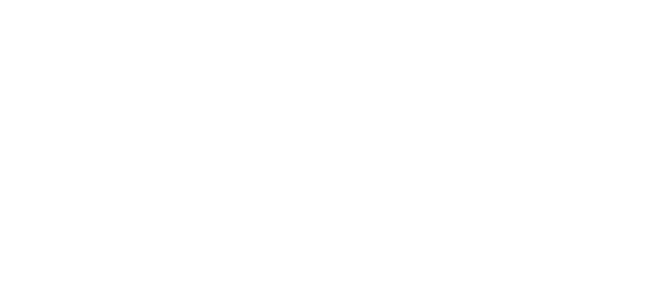
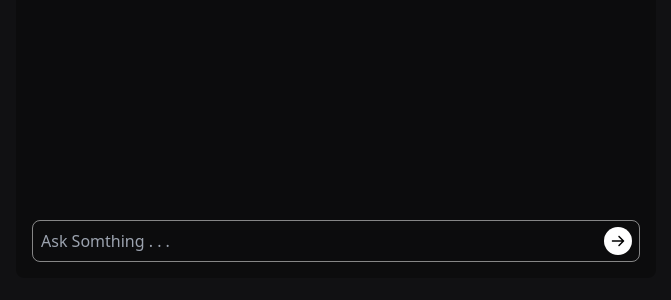
Before and after one commit to AK1-Arwstr-acct/RoadMap, a Nuxt app: page /chat-poc in a window 1280 px wide. Before the commit this address had no page. Shown: the part 474-774 px from the top of the page, without its empty margins (304-975 px from the left). Built offline with nearby package versions, Linux system fonts and the light colour scheme.

Commit message:
chat POC

```diff
--- a/components/pages/log-in/LogInByEmail.vue
+++ b/components/pages/log-in/LogInByEmail.vue
@@ -50,8 +50,8 @@
           type="submit"
           class="w-full disabled:bg-opacity-60 bg-[#8380FF] text-white rounded-lg font-medium p-3 flex text-xl gap-2 justify-center items-center"
         >
+          Log in
           <BaseSpinner v-if="isSubmitting" color="#FFFFFF" />
-          Log in
         </button>
         <button
           type="submit"
@@ -76,7 +76,8 @@
 <script setup lang="ts">
 const emits = defineEmits(["login", "reset"]);
 
-// const { api } = useApi();
+const { api } = useApi();
+const { showToast } = useToast();
 
 const isPassword = ref<boolean>(true);
 const isSubmitting = ref<boolean>(false);
@@ -87,8 +88,25 @@ const userData = ref({
 
 const onSubmit = async () => {
   try {
+    isSubmitting.value = true;
+    const response = await api.post("/v1/login", {
+      email: userData.value.email,
+      password: userData.value.password,
+    });
+    if (response) {
+      const token = useCookie("token", {
+        maxAge: 3600,
+      });
+      token.value = JSON.stringify(response.data.token);
+    }
     emits("login", userData.value);
-  } catch (error) {}
+  } catch (error) {
+    showToast(error.message, {
+      type: "warning",
+    });
+  } finally {
+    isSubmitting.value = false;
+  }
 };
 
 const reset = () => {
--- a/components/pages/sign-up/CreateAccount.vue
+++ b/components/pages/sign-up/CreateAccount.vue
@@ -71,9 +71,10 @@
           @click="onSubmit"
           type="submit"
           :disabled="isDisable"
-          class="cursor-pointer disabled:opacity-70 w-full text-xl bg-[#8380FF] text-[#F3F3F3] rounded-lg font-semibold py-3 transition-all ease-in-out duration-200"
+          class="cursor-pointer disabled:opacity-70 w-full text-xl bg-[#8380FF] text-[#F3F3F3] rounded-lg font-semibold py-3 flex justify-center gap-2 transition-all ease-in-out duration-200"
         >
           Create Account
+          <BaseSpinner v-if="isSubmitting" color="#FFFFFF" />
         </button>
         <button
           type="submit"
@@ -93,48 +94,69 @@
   </div>
 </template>
 <script setup lang="ts">
+import axios from "axios";
+import { useApi } from "~/composables/useApi";
+import { useToast } from "~/composables/useToast";
+import type { OptionAttributes } from "~/types/home";
+import type { SignUpForm } from "~/types/signUp";
+
 const emit = defineEmits(["updateStep"]);
+const { api } = useApi();
+const { showToast } = useToast();
 
-const props = defineProps({
-  phoneNumber: {
-    type: String,
-    default: "",
-  },
-});
-
-const answers = ref({
+const answers = ref<SignUpForm>({
   userName: "",
   selectedGrade: null,
   email: "",
   password: "",
 });
+const isSubmitting = ref<boolean>(false);
 const isPassword = ref<boolean>(true);
-
-const grade = [
-  {
-    value: "10",
-    label: "10",
-  },
-  {
-    value: "11",
-    label: "11",
-  },
-  {
-    value: "12",
-    label: "12",
-  },
-];
+const grade = ref<OptionAttributes[]>();
 
 const isDisable = computed(() => {
   return (
     !answers.value.userName ||
     !answers.value.selectedGrade ||
-    !answers.value.password ||
+    answers.value.password.length < 8 ||
     !answers.value.email
   );
 });
 
-const onSubmit = () => {
-  emit("updateStep", answers.value);
+const onSubmit = async () => {
+  try {
+    isSubmitting.value = true;
+    const response = await api.post("/v1/sign-up", {
+      name: answers.value.userName,
+      email: answers.value.email,
+      current_class_grade_id: Number(answers.value.selectedGrade?.value),
+      password: answers.value.password,
+    });
+    emit("updateStep", answers.value);
+  } catch (error) {
+    console.log(error.message);
+
+    if (axios.isAxiosError(error)) {
+      let errorMessage;
+      if (error.response?.data.errors) {
+        errorMessage = error.response?.data.errors.email[0];
+      } else errorMessage = error.message;
+      showToast(errorMessage, {
+        type: "warning",
+      });
+    }
+  } finally {
+    isSubmitting.value = false;
+  }
 };
+
+onBeforeMount(async () => {
+  const response = await api.get("/v1/sign-up/get-class-grades");
+  grade.value = response.data.data.map((item) => {
+    return {
+      value: `${item.id}`,
+      label: item.class_name,
+    };
+  });
+});
 </script>
--- a/composables/useApi.ts
+++ b/composables/useApi.ts
@@ -9,5 +9,16 @@ export const useApi = () => {
     },
   });
 
+  const token = useCookie('token')
+
+  api.interceptors.request.use(config => {
+    if (token.value) {
+      config.headers["Authorization"] = `Bearer ${token.value}`
+    }
+    return config;
+  }, error => {
+    return Promise.reject(error);
+  });
+
   return { api };
 }
--- /dev/null
+++ b/composables/useToast.ts
@@ -0,0 +1,18 @@
+import type { AxiosError } from 'axios';
+import { toast, type ToastContainerOptions, type ToastOptions } from 'vue3-toastify';
+import 'vue3-toastify/dist/index.css';
+
+export const useToast = () => {
+  const defaultOptions:ToastOptions = {
+    autoClose: 3000,
+    type: 'error',
+  };
+
+  const showToast = (message: string, options = defaultOptions) => {
+    toast(message, options);
+  };
+
+  return {
+    showToast,
+  };
+};
--- a/package.json
+++ b/package.json
@@ -19,7 +19,8 @@
     "vue": "latest",
     "vue-markdown-render": "^2.2.1",
     "vue-router": "latest",
-    "vue3-otp-input": "^0.5.21"
+    "vue3-otp-input": "^0.5.21",
+    "vue3-toastify": "^0.2.8"
   },
   "devDependencies": {
     "autoprefixer": "^10.4.20",
--- /dev/null
+++ b/pages/chat-poc/index.vue
@@ -0,0 +1,110 @@
+<template>
+  <div
+    class="h-[100dvh] w-screen py-12 bg-[#111113] text-white flex justify-center items-center"
+  >
+    <div class="h-full w-1/2 rounded-lg bg-black/30 p-4 flex flex-col gap-5">
+      <div
+        ref="chatContainer"
+        class="flex-1 overflow-y-auto no-scrollbar flex flex-col h-full"
+      >
+        <!-- chat messages -->
+        <div
+          v-for="(chat, index) in completeChat"
+          :key="index"
+          class="p-2 bg-gray-800/50 rounded-lg mb-2 w-fit max-w-[70%] text-wrap"
+          :class="{ 'self-end': chat.isSender }"
+        >
+          <p>
+            {{ chat.text }}
+          </p>
+        </div>
+        <div
+          v-if="isChatLoading"
+          class="p-2 bg-gray-800/50 rounded-lg mb-2 w-fit transform animate-pulse"
+        >
+          . . .
+        </div>
+        <!--  -->
+      </div>
+      <div class="relative">
+        <input
+          type="text"
+          v-model="inputQuestion"
+          placeholder="Ask Somthing . . ."
+          @keydown.enter="onSubmit"
+          class="bg-transparent border border-white/50 w-full rounded-lg py-2 pl-2 pr-11 outline-none"
+        />
+        <div
+          @click="onSubmit"
+          class="absolute right-2 top-1/2 transform -translate-y-1/2 size-7 bg-white rounded-full flex justify-center items-center cursor-pointer"
+        >
+          <IconArrowRight fill="#000000" />
+        </div>
+      </div>
+    </div>
+  </div>
+</template>
+<script setup lang="ts">
+import type { PocChat } from "~/types/home";
+
+const { api } = useApi();
+const { showToast } = useToast();
+
+const chatContainer = ref<HTMLElement | null>(null);
+const inputQuestion = ref<string>("");
+const completeChat = ref<PocChat[]>([]);
+const isChatLoading = ref<boolean>(false);
+
+// Function to scroll to the bottom
+const scrollDown = () => {
+  nextTick(() => {
+    if (chatContainer.value) {
+      chatContainer.value.scrollTop =
+        chatContainer.value.scrollHeight - chatContainer.value.clientHeight;
+    }
+  });
+};
+
+const onSubmit = async () => {
+  try {
+    completeChat.value.push({
+      isSender: true,
+      text: inputQuestion.value,
+    });
+    scrollDown();
+    isChatLoading.value = true;
+    const question = inputQuestion.value;
+    inputQuestion.value = "";
+    const response = await api.post("/v1/ai-conversation/ask-question", {
+      school_usernames: [
+        "university_of_sunderland",
+        "university_of_sussex",
+        "university_of_plymouth",
+        "faulkner_university",
+      ],
+      query: question,
+    });
+    isChatLoading.value = false;
+    if (response) {
+      if (response.data.data) {
+        completeChat.value.push({
+          isSender: false,
+          text: response.data.data,
+        });
+      } else {
+        completeChat.value.push({
+          isSender: false,
+          text: "type again",
+        });
+      }
+    }
+    scrollDown();
+  } catch (error) {
+    isChatLoading.value = false;
+    const errorMessage = error.message;
+    showToast(errorMessage, {
+      type: "warning",
+    });
+  }
+};
+</script>
```
Also changed, not shown: middleware/access.global.ts (added, +11 -0 lines), types/home.d.ts (+6 -1 lines), types/signUp.d.ts (+10 -1 lines), 1 other file (tests, documents, lock files or other folders).
